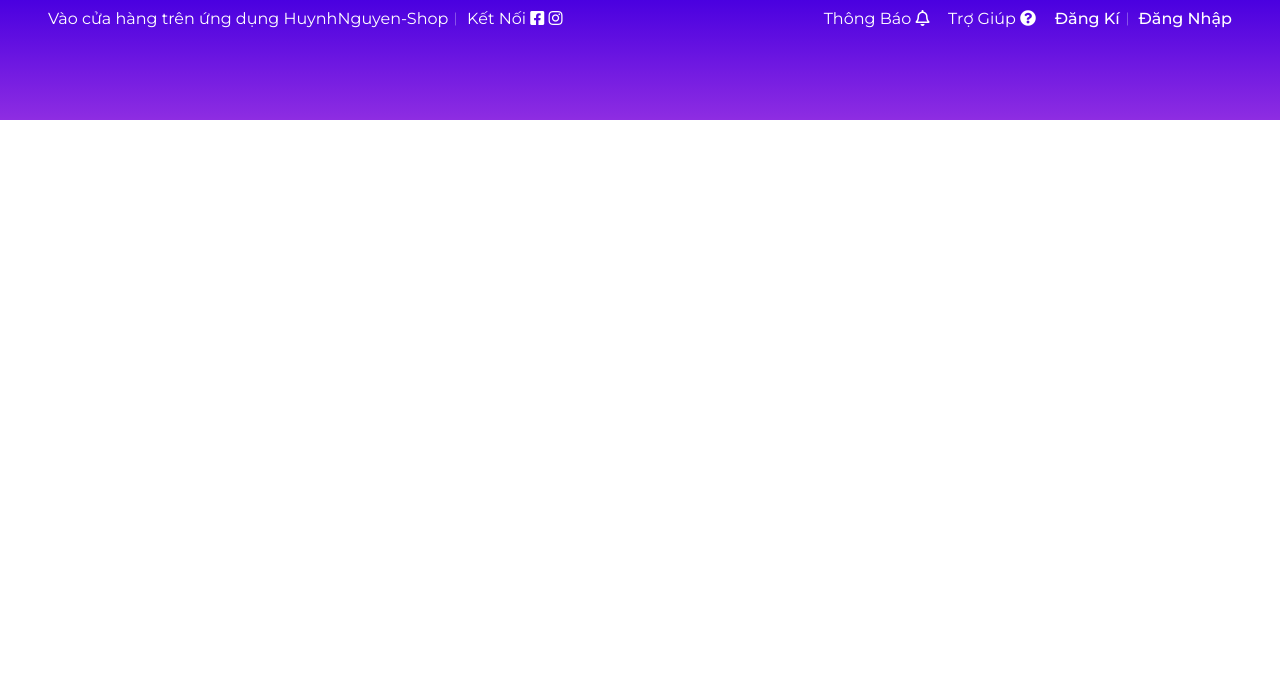
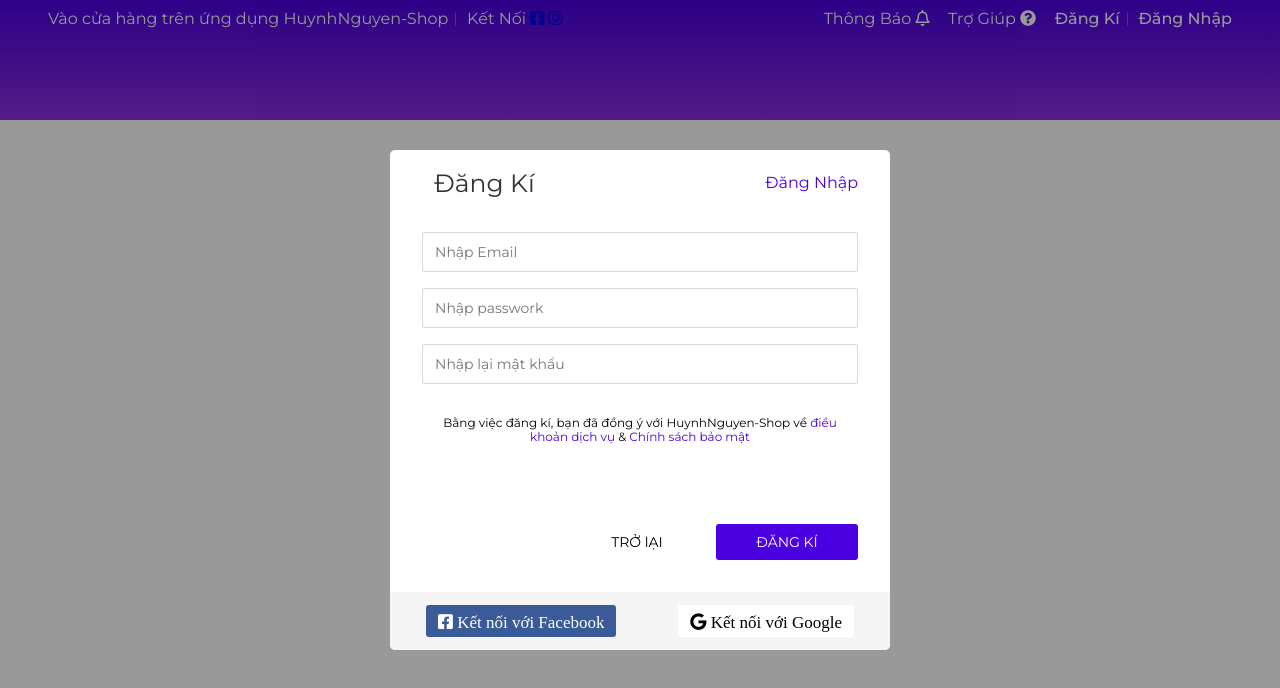
Before and after one commit to P-Tiger/Website_Makeup, a plain HTML site: page index.html in a window 1280 px wide. Drawn offline with nearby package versions, Linux system fonts and the light colour scheme.

Commit message:
add UI dang ki

```diff
--- a/assets/css/base.css
+++ b/assets/css/base.css
@@ -1,7 +1,9 @@
 :root {
-    --back-color: #000;
+    --black-color: #000;
     --text-color: #333;
     --white-color: #fff;
+    --primary-color: #4A00E0;
+    --boder-color: #dbdbdb;
 }
 
 * {
@@ -31,13 +33,68 @@ html {
     flex-wrap: wrap;
 }
 
+.modal {
+    position: fixed;
+    top: 0;
+    right: 0;
+    bottom: 0;
+    left: 0;
+    display: flex;
+}
+
+.modal__overlay {
+    position: absolute;
+    width: 100%;
+    height: 100%;
+    background-color: rgba(0, 0, 0, 0.4);
+}
+
+.modal__body {
+    position: relative;
+    margin: auto;
+    z-index: 1;
+}
+
+
+/* button style */
+
+.btn {
+    min-width: 142px;
+    height: 36px;
+    text-decoration: none;
+    border: none;
+    border-radius: 3px;
+    font-size: 1.4rem;
+    outline: none;
+    background-color: var(--white-color);
+    cursor: pointer;
+    align-content: center;
+    display: flex;
+    align-items: center;
+    justify-content: center;
+}
+
+.btn.btn--mormal:hover {
+    background-color: rgba(128, 128, 128, 0.315);
+}
+
+.btn.btn--primary {
+    color: var(--white-color);
+    background-color: var(--primary-color);
+}
+
+.btn.btn--size-s {
+    height: 32px;
+    font-size: 12px;
+}
+
 @keyframes fadeIn {
     from {
         opacity: 0;
-        scale: 0;
+        transform: scale(0);
     }
     to {
         opacity: 1;
-        scale: 1;
+        transform: scale(1);
     }
 }
--- a/assets/css/main.css
+++ b/assets/css/main.css
@@ -45,6 +45,7 @@
 
 .header__nav-item--bold {
     font-weight: 500;
+    cursor: pointer;
 }
 
 .header__nav-item--sparate::after {
@@ -68,6 +69,9 @@
     padding: 8px;
     display: none;
     animation: fadeIn ease-in 0.2s;
+    /* Performance animation*/
+    will-change: opacity, transform;
+    transform-origin: calc(100% - 50%) top;
 }
 
 .header__QRCode::before {
@@ -80,8 +84,9 @@
 }
 
 .header__QRCode-image {
+    border-radius: 2px;
+    display: block;
     width: 100%;
-    border-radius: 2px;
 }
 
 .header__QRCode-app {
@@ -93,12 +98,12 @@
     margin-left: 45px;
 }
 
-.header__QRCode-link:nth-child(2) {
+.header__QRCode-link:last-child {
     margin-right: 45px;
 }
 
 .header__QRCode-app--downimage {
-    height: 45%;
+    height: 30px;
 }
 
 
@@ -112,17 +117,28 @@
     border: 1px solid #d3d3d3;
     background-color: var(--white-color);
     display: none;
-    animation: fadeIn ease-in 0.5s;
-    transform-origin: cacl( 100% - 20px) top;
+    animation: fadeIn ease-in 0.2s;
+    will-change: opacity, transform;
+    transform-origin: calc( 100% - 20px) top;
 }
 
 .header__notify::before {
     content: "";
-    border: 20px solid;
+    border: 28px solid;
     border-color: transparent transparent var(--white-color) transparent;
     position: absolute;
     right: 12px;
     top: -40px;
+}
+
+.header__notify::after {
+    content: "";
+    display: block;
+    position: absolute;
+    width: 100px;
+    height: 20px;
+    top: -20px;
+    right: 0;
 }
 
 .header__notify-header {
@@ -151,6 +167,7 @@
 
 .header__notify-link {
     display: flex;
+    width: 100%;
     padding: 12px;
     text-decoration: none;
 }
@@ -165,19 +182,19 @@
 }
 
 .header__notify-name {
+    font-size: 1.4rem;
+    color: var(--black-color);
+    font-weight: 400;
+    line-height: 1.6rem;
     display: block;
-    font-size: 1.4rem;
-    color: var(--back-color);
-    font-weight: 400;
-    line-height: 1.8rem;
 }
 
 .header__notify-description {
-    display: block;
     font-size: 1.2rem;
-    line-height: 1.8rem;
+    line-height: 1.4rem;
     color: #756f6f;
     margin-top: 4px;
+    display: block;
 }
 
 .header__notify-footer--link {
@@ -194,3 +211,106 @@
     text-decoration: underline;
     color: #4A00E0
 }
+
+
+/* authen modal */
+
+.auth-form {
+    width: 500px;
+    border-radius: 5px;
+    overflow: hidden;
+    background-color: var(--white-color);
+}
+
+.auth-form-container {
+    padding: 0 32px;
+    margin-bottom: 32px;
+}
+
+.auth-form__header {
+    display: flex;
+    align-items: center;
+    justify-content: space-between;
+}
+
+.auth-form__heading {
+    padding-left: 12px;
+    font-size: 2.5rem;
+    font-weight: 400;
+    color: var(--text-color);
+}
+
+.auth-form__switch-btn {
+    font-size: 1.6rem;
+    color: var(--primary-color);
+    cursor: pointer;
+}
+
+.auth-form__fomrs {
+    margin-top: 16px;
+}
+
+.auth-form__input {
+    height: 40px;
+    width: 100%;
+    margin-bottom: 16px;
+    padding: 0 12px;
+    font-size: 1.4rem;
+    border: 1px solid var(--boder-color);
+    border-radius: 1px;
+    outline: none;
+}
+
+.auth-form__input:focus {
+    border-color: #888;
+}
+
+.auth-form__asside {
+    margin-top: 16px;
+}
+
+.auth-form__policy-text {
+    font-size: 1.2rem;
+    line-height: 1.4rem;
+    text-align: center;
+    padding: 0 12px;
+}
+
+.auth-form__text-link {
+    text-decoration: none;
+    color: var(--primary-color);
+}
+
+.auth-form__controll {
+    margin-top: 80px;
+    display: flex;
+    justify-content: flex-end;
+}
+
+.auth-form__controll-back {
+    margin-right: 8px;
+}
+
+.auth-form__social {
+    background-color: #f5f5f5;
+    padding: 13px 36px;
+    display: flex;
+    justify-content: space-between;
+}
+
+.auth-form__social-icon {
+    font-size: 1.7rem;
+    margin: 12px;
+}
+
+.auth-form__social-facebook {
+    background-color: #3A5A98;
+}
+
+.auth-form__social-facebook .auth-form__social-icon {
+    color: var(--white-color);
+}
+
+.auth-form__social-google .auth-form__social-icon {
+    color: var(--black-color);
+}
--- a/index.html
+++ b/index.html
@@ -34,13 +34,13 @@
                                     <a href="#" class="header__QRCode-link">
                                         <img src="assets/images/DownAppstore.png" alt="" class="header__QRCode-app--downimage">
                                     </a>
-
                                 </div>
                             </div>
                         </li>
                         <li class="header__nav-item">Kết Nối
-                            <i class="fab fa-facebook-square"></i>
-                            <i class="fab fa-instagram"></i>
+                            <a href="#"><i class="fab fa-facebook-square"></i></a>
+                            <a href="#"><i class="fab fa-instagram"></i></a>
+
                         </li>
                     </ul>
 
@@ -59,8 +59,8 @@
                                         <a href="#" class="header__notify-link">
                                             <img src="assets/images/DownAndroid.png" alt="" class="header__notify-img">
                                             <div class="header__notify-info">
-                                                <span class="header__notify-name">Mỹ phẩm</span>
-                                                <span class="header__notify-description">Mô Tả Mỹ phẩm</span>
+                                                <span class="header__notify-name">Mỹ sadddddddddddddddd dddddddddddddd dddd asasd asd as das ddasd asd asd asdddddphẩm</span>
+                                                <span class="header__notify-description">Mô Tả asdasddddddddd ddddddddddddd asda dasd as ds ddddddddd dddddddasdasdasdasdMỹ phẩm</span>
                                             </div>
                                         </a>
                                     </li>
@@ -99,9 +99,10 @@
                         <li class="header__nav-item header__nav-item--bold">Đăng Nhập</li>
                     </ul>
                 </nav>
+            </div>
         </header>
 
-        </div>
+
         <!-- container -->
         <div class="container">
 
@@ -111,6 +112,61 @@
 
         </footer>
     </div>
+    <!--modal layout-->
+    <div class="modal">
+        <div class="modal__overlay"></div>
+
+        <div class="modal__body">
+            <!-- Authen form -->
+            <div class="auth-form">
+                <div class="auth-form-container">
+                    <div class="auth-form__header">
+                        <h3 class="auth-form__heading">Đăng Kí</h3>
+                        <span class="auth-form__switch-btn">Đăng Nhập</span>
+                    </div>
+
+
+                    <div class="auth-form__fomrs">
+                        <div class="auth-form__group">
+                            <input type="text" class="auth-form__input" placeholder="Nhập Email">
+                        </div>
+                        <div class="auth-form__group">
+                            <input type="text" class="auth-form__input" placeholder="Nhập passwork">
+                        </div>
+                        <div class="auth-form__group">
+                            <input type="text" class="auth-form__input" placeholder="Nhập lại mật khẩu">
+                        </div>
+                    </div>
+
+                    <div class="auth-form__asside">
+                        <p class="auth-form__policy-text">
+                            Bằng việc đăng kí, bạn đã đồng ý với HuynhNguyen-Shop về
+                            <a href="#" class="auth-form__text-link">điều khoản dịch vụ</a> &
+                            <a href="#" class="auth-form__text-link">Chính sách bảo mật</a>
+                        </p>
+                    </div>
+
+                    <div class="auth-form__controll">
+                        <button class="btn btn--mormal auth-form__controll-back">TRỞ lẠI</button>
+                        <button class="btn btn--primary">ĐĂNG KÍ</button>
+                    </div>
+                </div>
+
+
+                <div class="auth-form__social">
+                    <a href="#" class="btn auth-form__social-facebook btn--size-s btn--witch-icon">
+                        <i class="auth-form__social-icon fab fa-facebook-square"> Kết nối với Facebook
+                        </i>
+                    </a>
+
+                    <a href="#" class="btn auth-form__social-google btn--size-s btn--witch-icon">
+                        <i class="auth-form__social-icon fab fa-google"> Kết nối với Google</i>
+                    </a>
+                </div>
+            </div>
+        </div>
+    </div>
+
 </body>
 
 </html>
```
